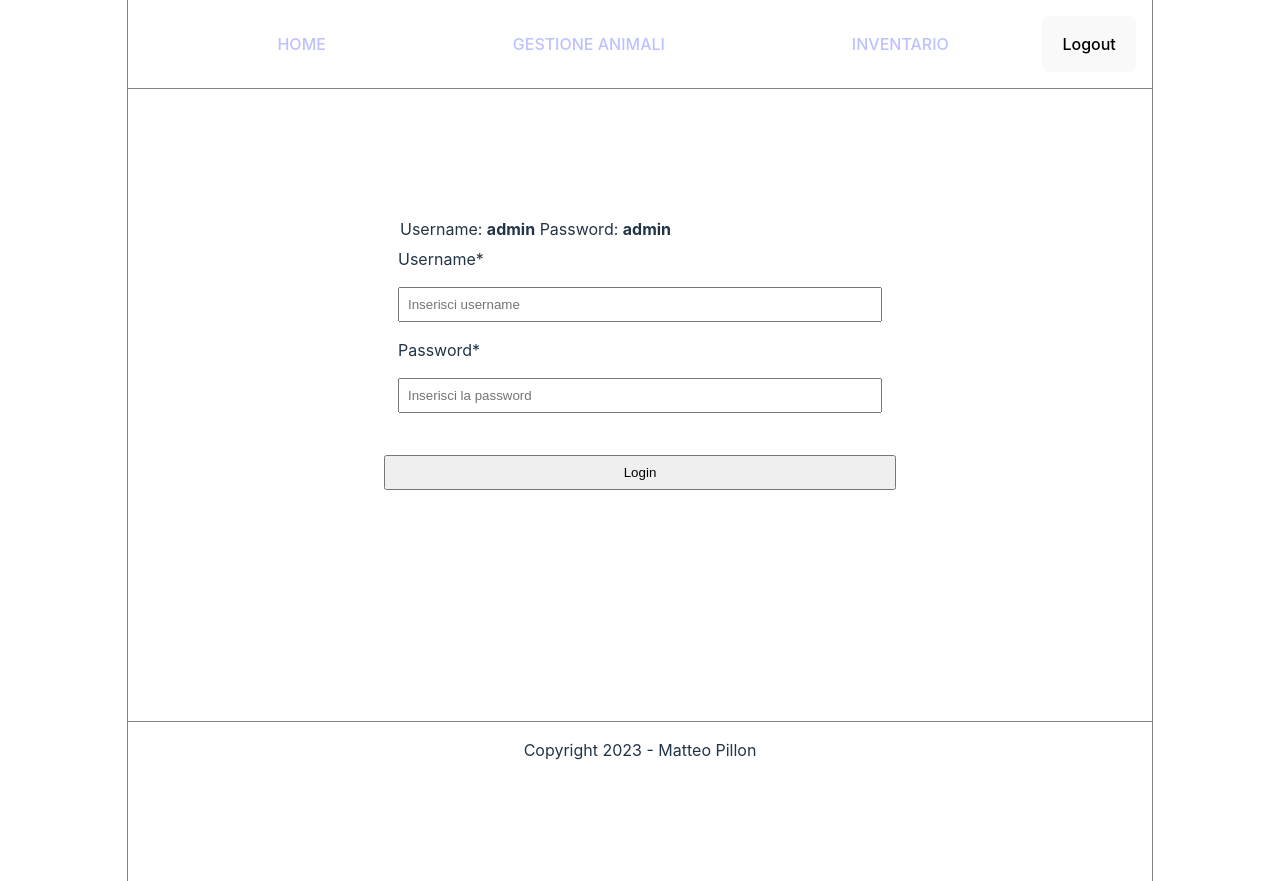
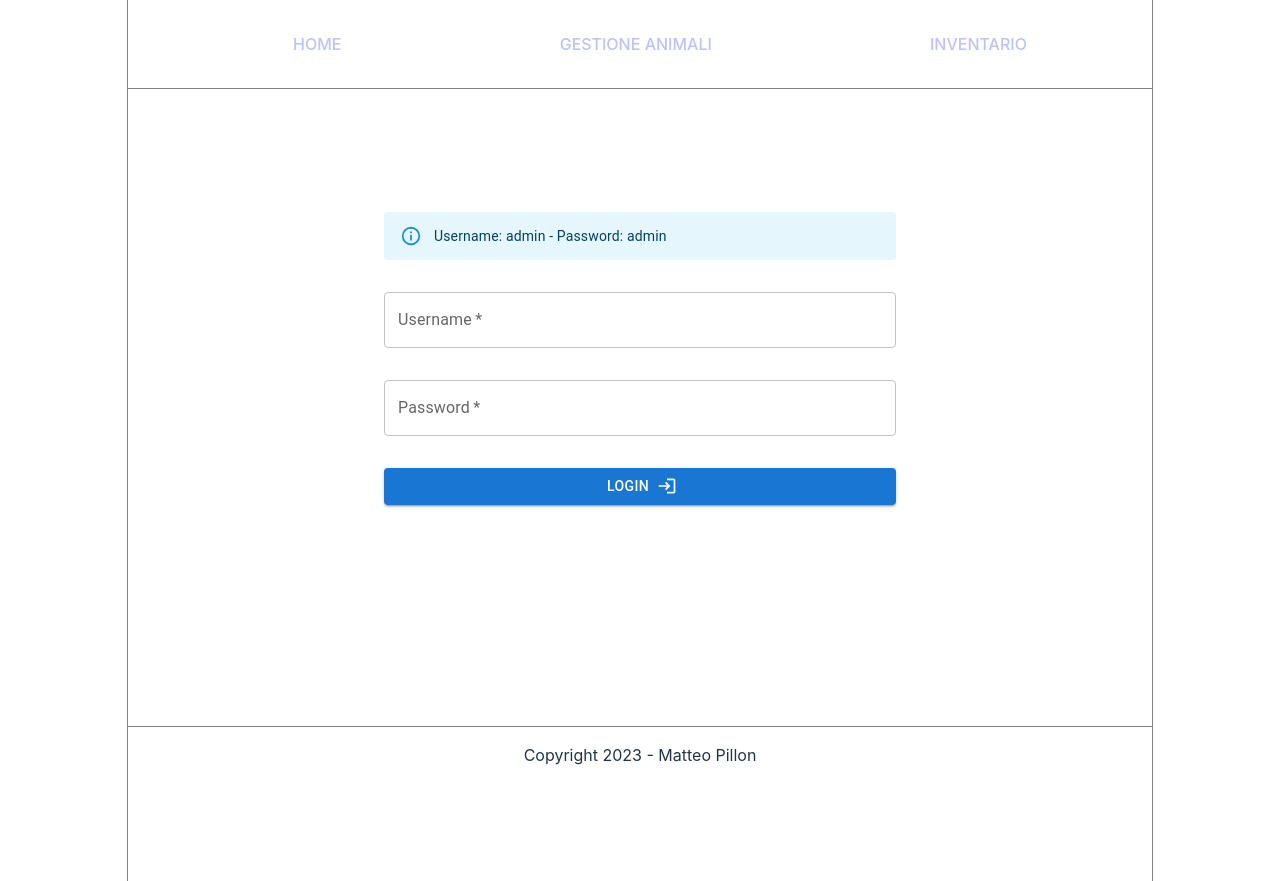
Before and after one commit to matteopillon98/esercizio-finale, a React (Vite) app: page /inventario in a window 1280 px wide. Built offline with nearby package versions, Linux system fonts and the light colour scheme.

Commit message:
Add MUI to project

```diff
--- a/src/components/Button.tsx
+++ /dev/null
@@ -1,17 +0,0 @@
-import React from "react";
-
-interface Props {
-  children?: React.ReactNode;
-  className: string;
-  onClick: () => void;
-}
-
-const Button: React.FC<Props> = ({ children, className, onClick }) => {
-  return (
-    <button className={className} onClick={onClick}>
-      {children}
-    </button>
-  );
-};
-
-export default Button;
--- /dev/null
+++ b/src/components/Logout.tsx
@@ -0,0 +1,61 @@
+import * as React from "react";
+import Button from "@mui/material/Button";
+import Dialog from "@mui/material/Dialog";
+import DialogActions from "@mui/material/DialogActions";
+import DialogContent from "@mui/material/DialogContent";
+import DialogContentText from "@mui/material/DialogContentText";
+import DialogTitle from "@mui/material/DialogTitle";
+import { useContext } from "react";
+import { UserContext } from "../utils/UserProvider";
+import LogoutIcon from "@mui/icons-material/Logout";
+
+const Logout = () => {
+  const [open, setOpen] = React.useState(false);
+  const { logout } = useContext(UserContext);
+
+  const handleClickOpen = () => {
+    setOpen(true);
+  };
+
+  const handleClose = () => {
+    setOpen(false);
+  };
+
+  return (
+    <>
+      <Button
+        variant="contained"
+        onClick={handleClickOpen}
+        endIcon={<LogoutIcon />}
+      >
+        Logout
+      </Button>
+      <Dialog
+        open={open}
+        onClose={handleClose}
+        aria-labelledby="alert-dialog-title"
+        aria-describedby="alert-dialog-description"
+      >
+        <DialogTitle id="alert-dialog-title">
+          {"Sei sicuro di voler effettuare il logout?"}
+        </DialogTitle>
+        <DialogContent>
+          <DialogContentText id="alert-dialog-description">
+            Effettuando il logout dal nostro sistema non sarai più in grado di
+            accedere alle sue funzionalità.
+          </DialogContentText>
+        </DialogContent>
+        <DialogActions>
+          <Button onClick={() => setOpen(false)} color="error">
+            Annulla
+          </Button>
+          <Button onClick={logout} autoFocus>
+            Effettua Logout
+          </Button>
+        </DialogActions>
+      </Dialog>
+    </>
+  );
+};
+
+export default Logout;
--- a/src/components/Navbar.tsx
+++ b/src/components/Navbar.tsx
@@ -1,17 +1,18 @@
 import React, { useContext } from "react";
 import { UserContext } from "../utils/UserProvider";
-import Button from "./Button";
 import { NavLink } from "react-router-dom";
+import Logout from "./Logout";
 
 const Navbar = () => {
-  const { logout } = useContext(UserContext);
+  const { isLogged } = useContext(UserContext);
+
   return (
     <nav>
       <ul>
         <li>
           <NavLink
             className={({ isActive }) => (isActive ? "active" : "")}
-            to="/home"
+            to="/"
           >
             HOME
           </NavLink>
@@ -33,9 +34,7 @@ const Navbar = () => {
           </NavLink>
         </li>
       </ul>
-      <Button className="bnt-logout" onClick={logout}>
-        Logout
-      </Button>
+      {isLogged && <Logout />}
     </nav>
   );
 };
--- a/src/forms/LoginForm.tsx
+++ b/src/forms/LoginForm.tsx
@@ -1,5 +1,10 @@
 import React, { useContext, useState } from "react";
 import { UserContext } from "../utils/UserProvider";
+import TextField from "@mui/material/TextField";
+import Button from "@mui/material/Button";
+import Alert from "@mui/material/Alert";
+import LoginIcon from "@mui/icons-material/Login";
+import Box from "@mui/material/Box";
 
 const LoginForm = () => {
   const { login, logout, isLogged, message } = useContext(UserContext);
@@ -13,39 +18,39 @@ const LoginForm = () => {
   };
 
   return (
-    <form className="login-form" onSubmit={handleFormSubmit} method="post">
-      <fieldset>
-        <legend>
-          Username: <strong>admin</strong> Password: <strong>admin</strong>
-        </legend>
-        <label htmlFor="username">
-          Username<span>*</span>
-        </label>
-        <input
+    <Box
+      component="form"
+      className="login-form"
+      onSubmit={handleFormSubmit}
+      method="post"
+    >
+      <Alert severity="info">Username: admin - Password: admin</Alert>
+
+      <TextField
+        id="username"
+        name="username"
+        label="Username"
         type="text"
-          name="username"
-          id="username"
-          placeholder="Inserisci username"
+        placeholder="Inserisci il tuo username"
         onChange={(e) => setUser(e.target.value)}
         required
-          aria-required="true"
       />
-        <label htmlFor="password">
-          Password<span>*</span>
-        </label>
-        <input
+
+      <TextField
+        id="password"
+        name="password"
+        label="Password"
         type="password"
-          name="password"
-          id="password"
+        autoComplete="current-password"
         placeholder="Inserisci la password"
         onChange={(e) => setPassword(e.target.value)}
         required
-          aria-required="true"
       />
-      </fieldset>
-      {message && <div style={{ color: "red" }}>{message}</div>}
-      <input type="submit" value="Login" />
-    </form>
+      {message && <Alert severity="error">{message}</Alert>}
+      <Button variant="contained" type="submit" endIcon={<LoginIcon />}>
+        LOGIN
+      </Button>
+    </Box>
   );
 };
 
--- a/src/styles/App.css
+++ b/src/styles/App.css
@@ -28,6 +28,7 @@
   margin: 0 2rem;
   border: 1px solid #fff;
   border-radius: 25px;
+  background-color: #fff;
   width: 50%;
   margin: 0 auto;
 }
```
Also changed, not shown: package.json (+8 -1 lines), 1 other file (tests, documents, lock files or other folders). Lines whose indentation alone changed are shown as unchanged.
